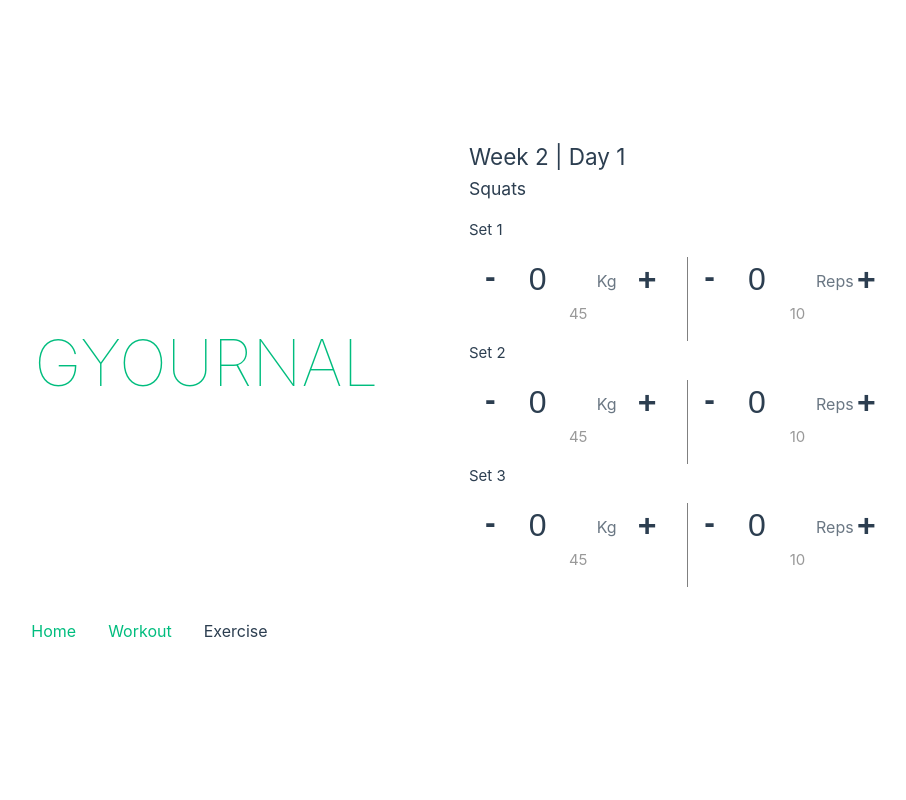
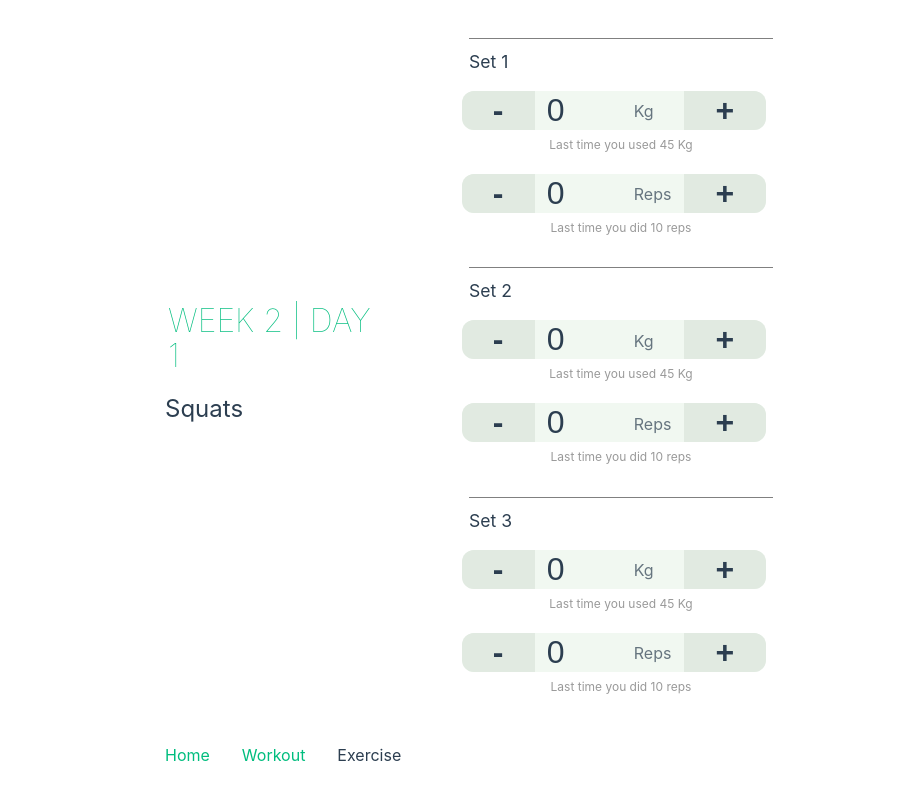
Before and after one commit to avram-dames/gyournal-vue, a Vue app: page /exercise in a window 1280 px wide. Shown: the whole page, without its empty margins (171-1077 px from the left). Built offline with nearby package versions, Linux system fonts and the light colour scheme.

Commit message:
improve styling

```diff
--- a/index.html
+++ b/index.html
@@ -1,9 +1,9 @@
-<!DOCTYPE html>
+<!doctype html>
 <html lang="en">
   <head>
-    <meta charset="UTF-8">
-    <link rel="icon" href="/favicon.ico">
-    <meta name="viewport" content="width=device-width, initial-scale=1.0">
+    <meta charset="UTF-8" />
+    <link rel="icon" href="/favicon.ico" />
+    <meta name="viewport" content="width=device-width, initial-scale=1.0" />
     <title>Vite App</title>
   </head>
   <body>
--- a/package.json
+++ b/package.json
@@ -4,7 +4,7 @@
   "private": true,
   "type": "module",
   "scripts": {
-    "dev": "vite",
+    "dev": "vite --host",
     "build": "run-p type-check \"build-only {@}\" --",
     "preview": "vite preview",
     "test:unit": "vitest",
--- a/src/App.vue
+++ b/src/App.vue
@@ -7,7 +7,7 @@ import Header from './components/Header.vue'
     <header>
         <!-- <img alt="Vue logo" class="logo" src="@/assets/logo.svg" width="125" height="125" /> -->
         <div class="wrapper">
-            <Header msg="Gyournal" />
+            <Header title="Week 2 | Day 1" subtitle="Squats" />
         </div>
     </header>
 
--- a/src/assets/base.css
+++ b/src/assets/base.css
@@ -60,6 +60,7 @@
 
 body {
   min-height: 100vh;
+  min-width: 0;
   color: var(--color-text);
   background: var(--color-background);
   transition:
--- a/src/components/Header.vue
+++ b/src/components/Header.vue
@@ -1,32 +1,33 @@
 <script setup lang="ts">
 defineProps<{
-    msg: string
+    title: string
+    subtitle: string
 }>()
 </script>
 
 <template>
     <div class="greetings">
-        <h1 class="green">{{ msg }}</h1>
+        <h1 class="green">{{ title }}</h1>
+        <h2>{{ subtitle }}</h2>
     </div>
 </template>
 
 <style scoped>
 h1 {
     text-transform: uppercase;
-    font-size: 4rem;
+    font-size: 2rem;
     font-weight: 100;
     line-height: 1.1;
     max-width: 14rem;
 }
 
-h3 {
-    font-size: 1.2rem;
+h2 {
+    font-size: 1.5rem;
+    margin-top: 15px;
 }
 
 .greetings h1,
-.greetings h3 {
-    text-align: center;
-}
+.greetings h3 {}
 
 @media (min-width: 1024px) {
 
--- a/src/components/NumberPicker.vue
+++ b/src/components/NumberPicker.vue
@@ -33,8 +33,10 @@ const getIncrement = (unitType: string): number => {
 const value = ref(props.defaultValue)
 
 const handleIncrement = () => {
-    value.value = value.value + getIncrement(props.units)
-    emit('updateValue', value.value)
+    if (value.value < 1000) {
+        value.value = value.value + getIncrement(props.units)
+        emit('updateValue', value.value)
+    }
 }
 
 const handleDecrement = () => {
@@ -57,7 +59,7 @@ const handleInput = (event: Event) => {
     <div v-else class="numberPicker">
         <button class="decrement" @click="handleDecrement">-</button>
         <div class="valueNumber">
-            <input class="value" :value="value" @input="handleInput" />
+            <input type="number" pattern="[0-9]*" class="value" :value="value" @input="handleInput" />
             <div class="units">{{ units }}</div>
         </div>
         <button class="increment" @click="handleIncrement">+</button>
@@ -68,14 +70,17 @@ const handleInput = (event: Event) => {
 .numberPicker {
     display: flex;
     align-items: center;
-    gap: 5px;
+    justify-content: center;
     font-size: 1.5em;
+    background: rgb(241, 248, 241);
+    border-radius: 12px;
+    flex-grow: 1;
 }
 
 .valueNumber {
     display: flex;
     justify-content: space-between;
-    width: 100px;
+    padding-left: 10px;
 }
 
 .decrement,
@@ -84,13 +89,18 @@ const handleInput = (event: Event) => {
     font-weight: bold;
     color: var(--color-text);
     border: none;
+    background: rgb(225, 234, 225);
     cursor: pointer;
-    background-color: transparent;
-    margin: 0 10px 0 10px
+    flex-grow: 1;
+    height: 100%;
+}
+
+.increment {
+    border-radius: 0 12px 12px 0;
 }
 
 .decrement {
-    padding-bottom: 7px;
+    border-radius: 12px 0 0 12px;
 }
 
 .value {
@@ -99,8 +109,7 @@ const handleInput = (event: Event) => {
     border: none;
     cursor: pointer;
     background-color: transparent;
-    margin: 0 10px 0 10px;
-    width: 60px;
+    width: 5ch;
 }
 
 .units {
@@ -108,5 +117,6 @@ const handleInput = (event: Event) => {
     align-self: flex-end;
     padding-bottom: 5px;
     opacity: 0.7;
+    width: 5ch;
 }
 </style>
--- a/src/components/SetForm.vue
+++ b/src/components/SetForm.vue
@@ -20,20 +20,22 @@ const handleRepsChange = (set: number, e: Event) => {
 </script>
 
 <template>
-    <h4>Set {{ set }}</h4>
+    <div class="set-title">
+        <div class="divider"></div>
+        <h3>Set {{ set }}</h3>
+    </div>
     <div class="set-form">
         <div class="set-form-row">
             <div class="set-form-inputs">
                 <NumberPicker :default-value="0" units="Kg"></NumberPicker>
             </div>
-            <div class="prev-value">{{ lastWeight }}</div>
+            <div class="prev-value">Last time you used {{ lastWeight }} Kg</div>
         </div>
-        <div class="divider"></div>
         <div class="set-form-row">
             <div class="set-form-inputs">
                 <NumberPicker :default-value="0" units="Reps"></NumberPicker>
             </div>
-            <div class="prev-value">{{ lastReps }}</div>
+            <div class="prev-value">Last time you did {{ lastReps }} reps</div>
         </div>
     </div>
 </template>
@@ -41,13 +43,15 @@ const handleRepsChange = (set: number, e: Event) => {
 <style scoped>
 .set-form {
     display: flex;
-    flex-direction: row;
-    justify-content: space-around;
-    margin-top: 1em;
+    flex-direction: column;
+    justify-content: space-between;
+    gap: 5px;
 }
 
 .divider {
-    border-left: 1px solid grey;
+    border-top: 0.5px solid grey;
+    height: 10px;
+    width: 100%;
 }
 
 .set-form-inputs {
@@ -55,6 +59,7 @@ const handleRepsChange = (set: number, e: Event) => {
     flex-direction: row;
     column-gap: 1em;
     margin-right: 1em;
+    width: 100%;
 
     &>input {
         width: 100px;
@@ -73,5 +78,7 @@ const handleRepsChange = (set: number, e: Event) => {
 .prev-value {
     color: grey;
     opacity: 80%;
+    padding-top: 5px;
+    font-size: 12px;
 }
 </style>
--- a/src/router/index.ts
+++ b/src/router/index.ts
@@ -12,15 +12,18 @@ const router = createRouter({
     {
       path: '/about',
       name: 'about',
-      // route level code-splitting
-      // this generates a separate chunk (About.[hash].js) for this route
-      // which is lazy-loaded when the route is visited.
       component: () => import('../views/AboutView.vue')
     },
     {
       path: '/exercise',
       name: 'exercise',
       component: () => import('../views/ExerciseView.vue')
+    },
+    {
+      path: '/sandbox',
+      name: 'sandbox',
+      props: { set: 1, lastWeight: 42.5, lastReps: 15 },
+      component: () => import('../components/SetForm.vue')
     }
   ]
 })
--- a/src/views/ExerciseView.vue
+++ b/src/views/ExerciseView.vue
@@ -39,8 +39,6 @@ const handleRepsChange = (payload: { set: number, value: number }) => {
 
 <template>
     <div class="exercise-view">
-        <h2>Week 2 | Day 1</h2>
-        <h3>Squats</h3>
         <div class="set-view">
             <SetForm v-for="set in thisWeekSets" v-bind:key="set.set" :set="set.set" :last-weight="lastWeekSets[0].weight"
                 :last-reps="lastWeekSets[0].reps" @reps-change="handleRepsChange" @weight-change="handleWeightChange" />
@@ -60,6 +58,7 @@ const handleRepsChange = (payload: { set: number, value: number }) => {
 .set-view {
     display: flex;
     flex-direction: column;
-    margin-top: 1em;
+    margin-top: 1.5em;
+    gap: 1em;
 }
 </style>
```
